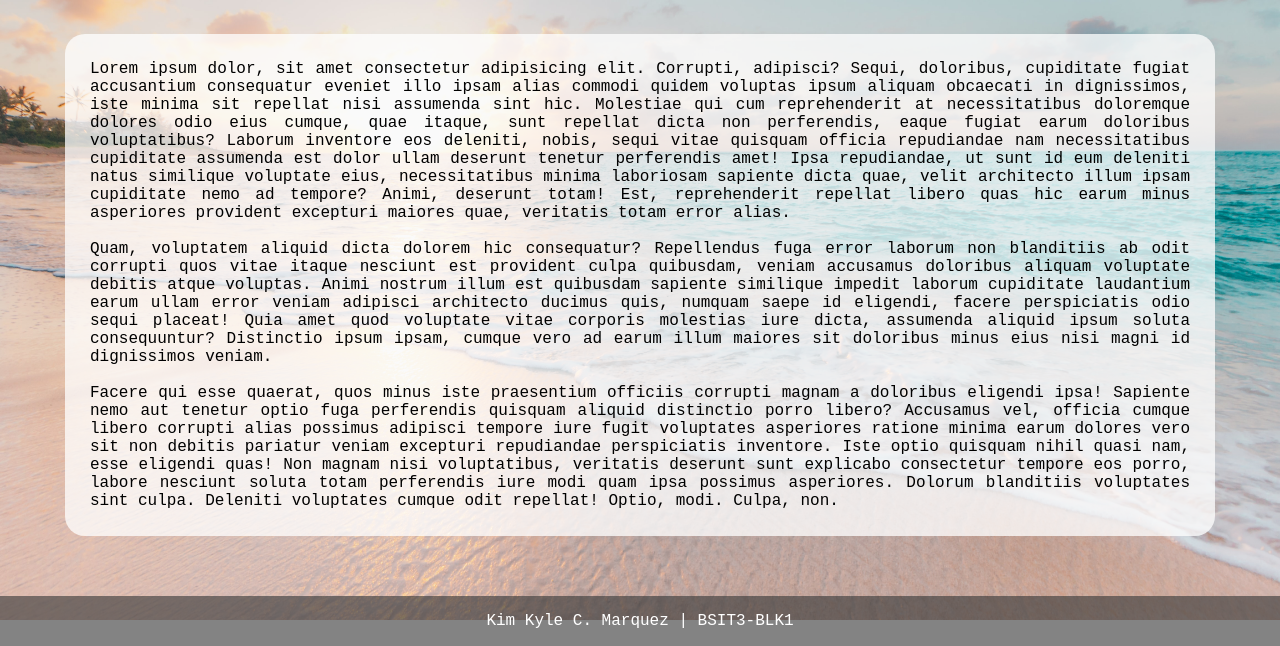
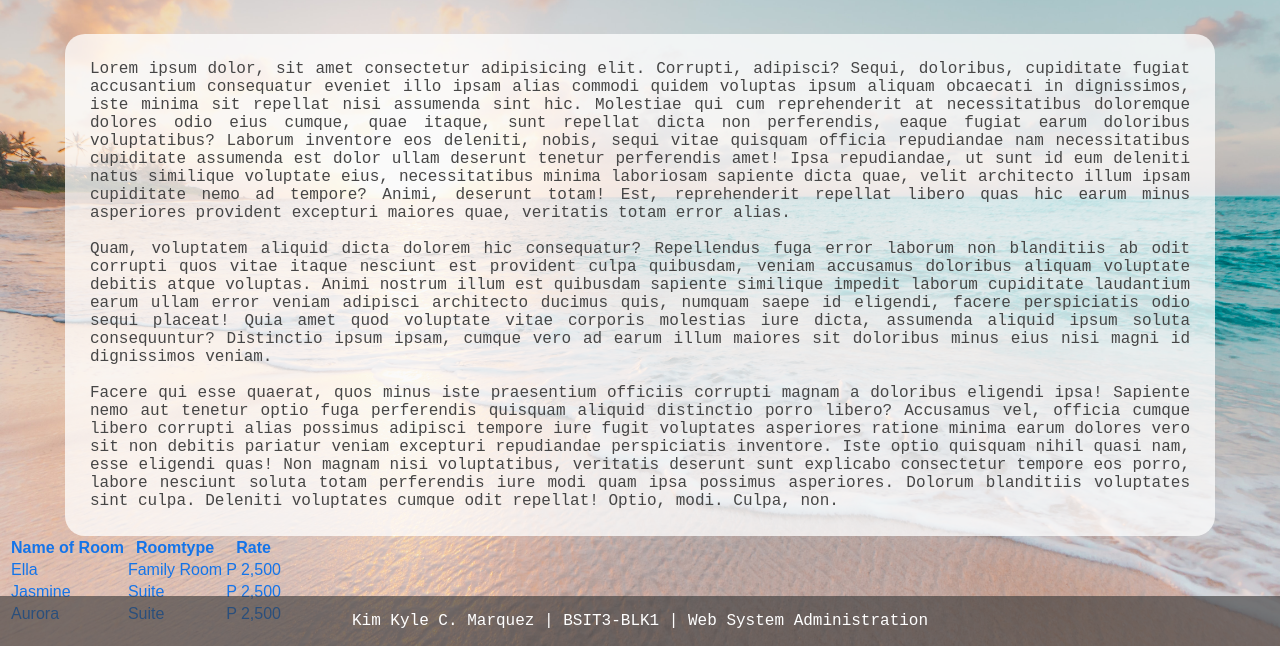
Before and after one commit to kimkylmar/LaboratoryAct4, a plain HTML site: page index.html in a window 1280 px wide. Shown: the part 154-800 px from the top of the page. Drawn offline with Linux system fonts and the light colour scheme.

Commit message:
Add files via upload

```diff
--- a/index.html
+++ b/index.html
@@ -52,6 +52,33 @@
         voluptates cumque odit repellat! Optio, modi. Culpa, non.
       </p>
     </div>
+
+    <div class="table-rates">
+      <table>
+        <tr>
+          <th>Name of Room</th>
+          <th>Roomtype</th>
+          <th>Rate</th>
+        </tr>
+        <tr>
+          <td>Ella</td>
+          <td>Family Room</td>
+          <td>P 2,500</td>
+        </tr>
+        <tr>
+          <td>Jasmine</td>
+          <td>Suite</td>
+          <td>P 2,500</td>
+        </tr>
+        <tr>
+          <td>Aurora</td>
+          <td>Suite</td>
+          <td>P 2,500</td>
+        </tr>
+      </table>
+    </div>
   </body>
-  <footer><p>Kim Kyle C. Marquez | BSIT3-BLK1</p></footer>
+  <footer>
+    <p>Kim Kyle C. Marquez | BSIT3-BLK1 | Web System Administration</p>
+  </footer>
 </html>
--- a/styles.css
+++ b/styles.css
@@ -18,7 +18,7 @@ h1 {
 p {
   font-family: "Courier New", monospace;
   text-align: justify;
-  color: rgb(0, 0, 0);
+  color: rgb(70, 70, 70);
 }
 
 .text-container {
@@ -43,3 +43,6 @@ footer p {
   text-align: center;
   color: white;
 }
+
+.table-rates {
+}
```
